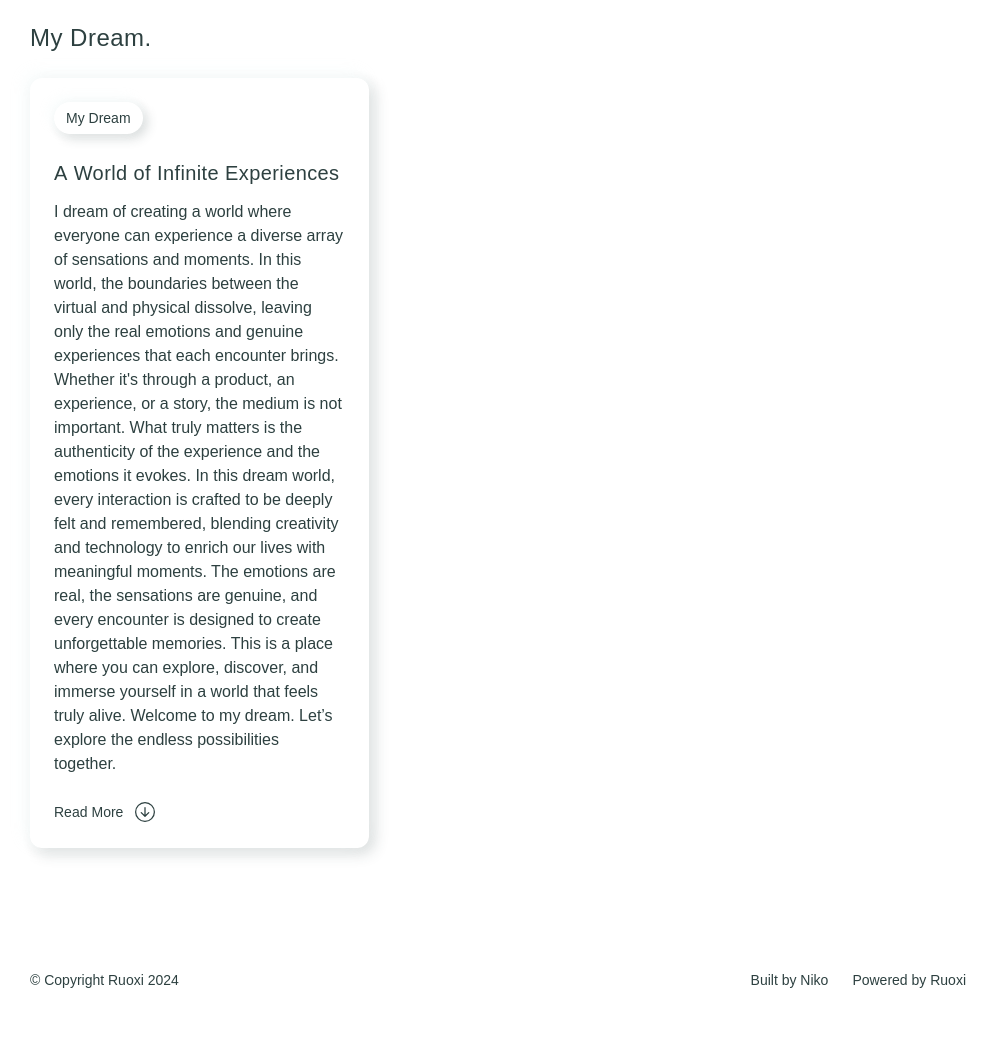
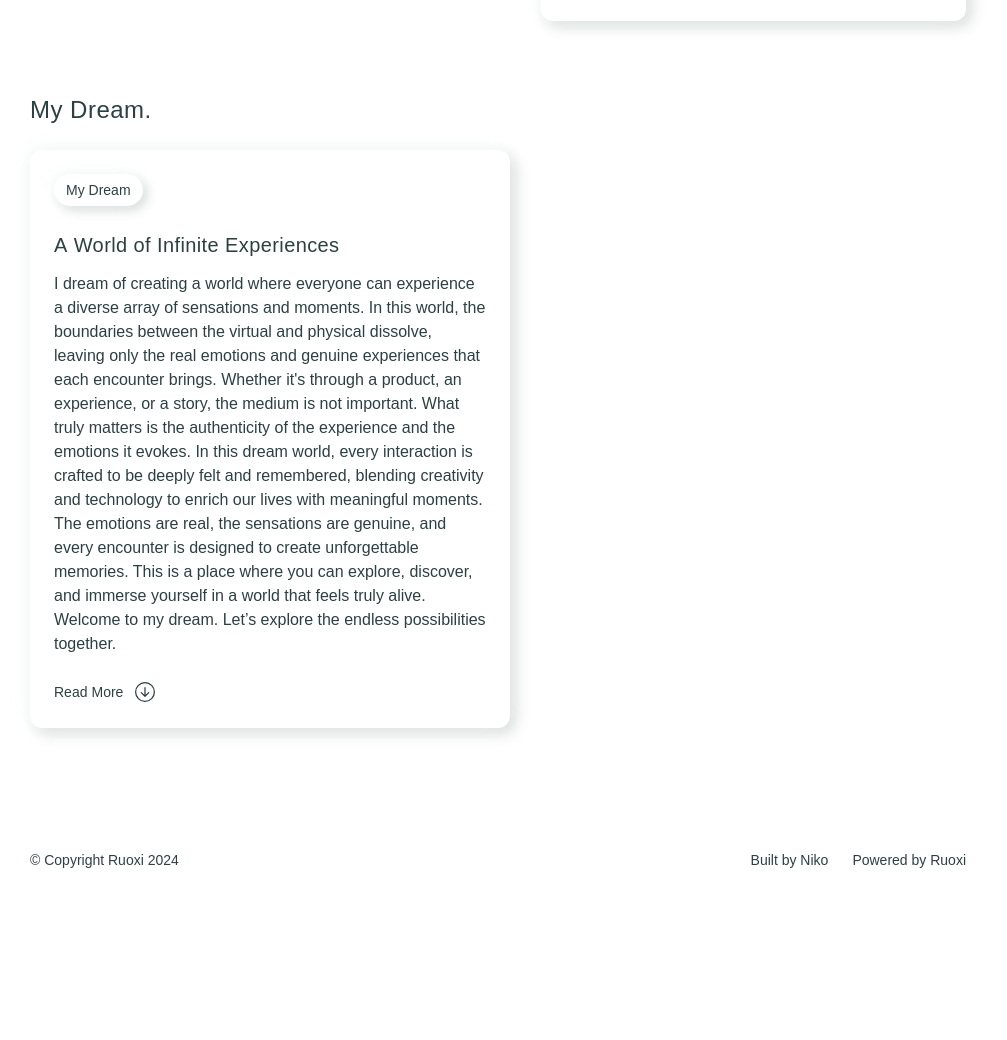
Before and after one commit to katharine-ruoxi/katharine-ruoxi, a plain HTML site: page index.html in a window 1280 px wide. Shown: the part 1618-2658 px from the top of the page, without its empty margins (82-1089 px from the left). After the commit the page ends 2538 px from the top, so only its background shows below. Drawn offline with nearby package versions, Linux system fonts and the light colour scheme; a script that the page names is missing.

Commit message:
added my dream

```diff
--- a/index.html
+++ b/index.html
@@ -479,7 +479,7 @@
                   </div>
                   <div class="margin-bottom margin-s">
                     <div data-w-id="6c2d3dd3-f6a7-e0fb-4d2f-51f1baa71c28"
-                      class="content-layout-one-lower-left-dropdown">
+                      class="content-layout-one-lower-left-dropdown" style="width: 30em;">
                       <div class="content-layout-one-dropdown-upper">
                         <div class="margin-bottom margin-s">
                           <div class="subheading-text">My Dream</div>
```
